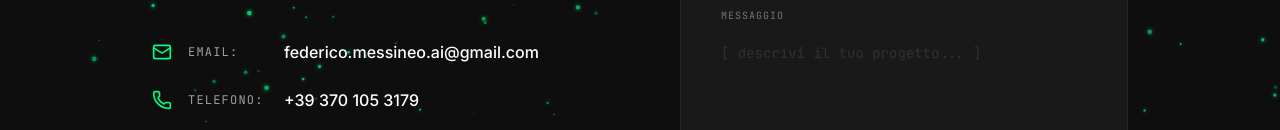
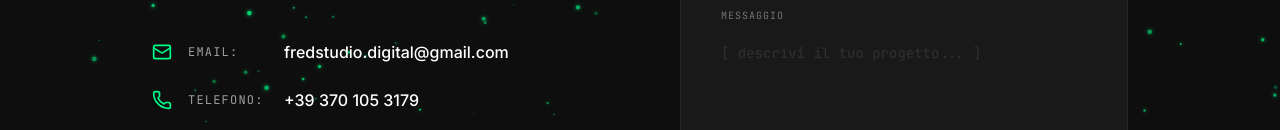
Before and after one commit to federico-messineo-dev/fred-studio-portfolio, a React (Vite) app: page /contatti in a window 1280 px wide. Shown: the part 361-491 px from the top of the page. Built offline with nearby package versions, Linux system fonts and the light colour scheme.

Commit message:
chore: update email to fredstudio.digital@gmail.com

```diff
--- a/src/pages/Contact.tsx
+++ b/src/pages/Contact.tsx
@@ -33,7 +33,7 @@ const Contact = () => {
     const subjectLabel = selectedSubject ? (language === 'it' ? selectedSubject.labelIt : selectedSubject.labelEn) : formState.subject;
     const subject = `${subjectLabel} - ${formState.name}`;
     const body = `${t('contact.form.name')}: ${formState.name}\n\n${t('contact.form.msg')}:\n${formState.message}`;
-    window.location.href = `mailto:federico.messineo.ai@gmail.com?subject=${encodeURIComponent(subject)}&body=${encodeURIComponent(body)}`;
+    window.location.href = `mailto:fredstudio.digital@gmail.com?subject=${encodeURIComponent(subject)}&body=${encodeURIComponent(body)}`;
   };
 
   return (
@@ -55,7 +55,7 @@ const Contact = () => {
 
               <div className="space-y-6 mb-12">
                 {[
-                  { icon: <Mail size={20} />, label: "Email", val: "federico.messineo.ai@gmail.com" },
+                  { icon: <Mail size={20} />, label: "Email", val: "fredstudio.digital@gmail.com" },
                   { icon: <Phone size={20} />, label: "Telefono", val: "+39 370 105 3179" },
                   { icon: <MapPin size={20} />, label: "Sede", val: "Roma, Italia / Remoto" }
                 ].map((item, i) => (
--- a/src/pages/Services.tsx
+++ b/src/pages/Services.tsx
@@ -119,7 +119,7 @@ const Services = () => {
         <div className="max-w-4xl mx-auto text-center">
           <h2 className="font-display font-black text-4xl md:text-7xl tracking-tighter mb-12">{t('services.cta.title')}</h2>
           <a
-            href="mailto:federico.messineo.ai@gmail.com"
+            href="mailto:fredstudio.digital@gmail.com"
             className="inline-flex items-center gap-4 bg-brand text-black font-mono font-bold px-12 py-6 text-lg hover:scale-105 transition-all"
           >
             {t('services.cta.btn')} <ArrowRight size={20} />
```
Also changed, not shown: public/llms.txt.
